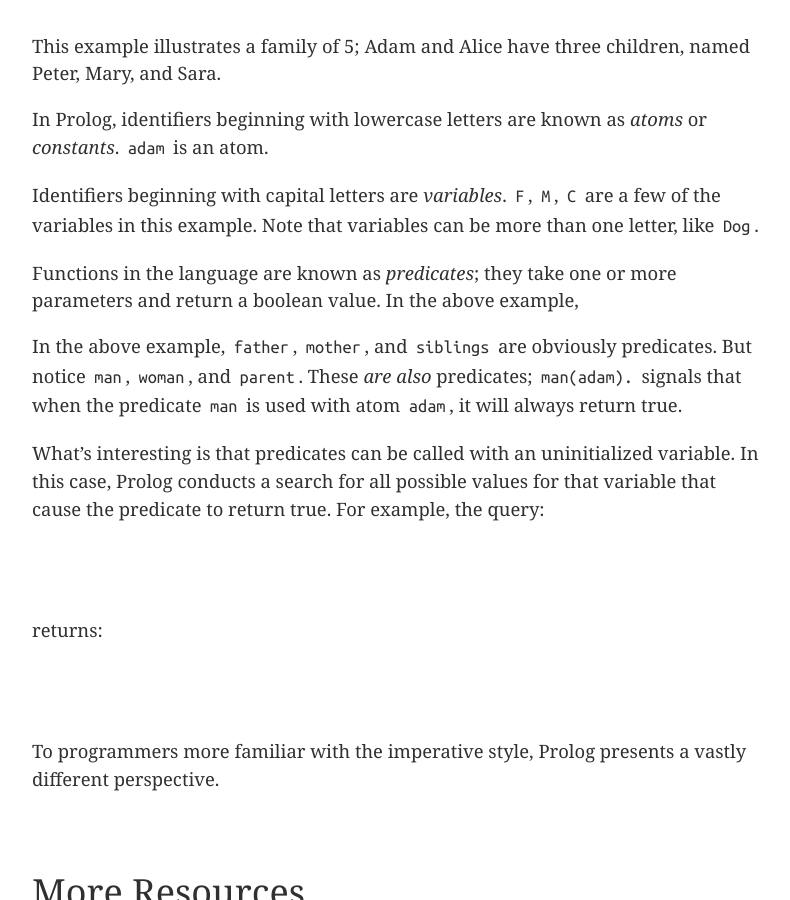
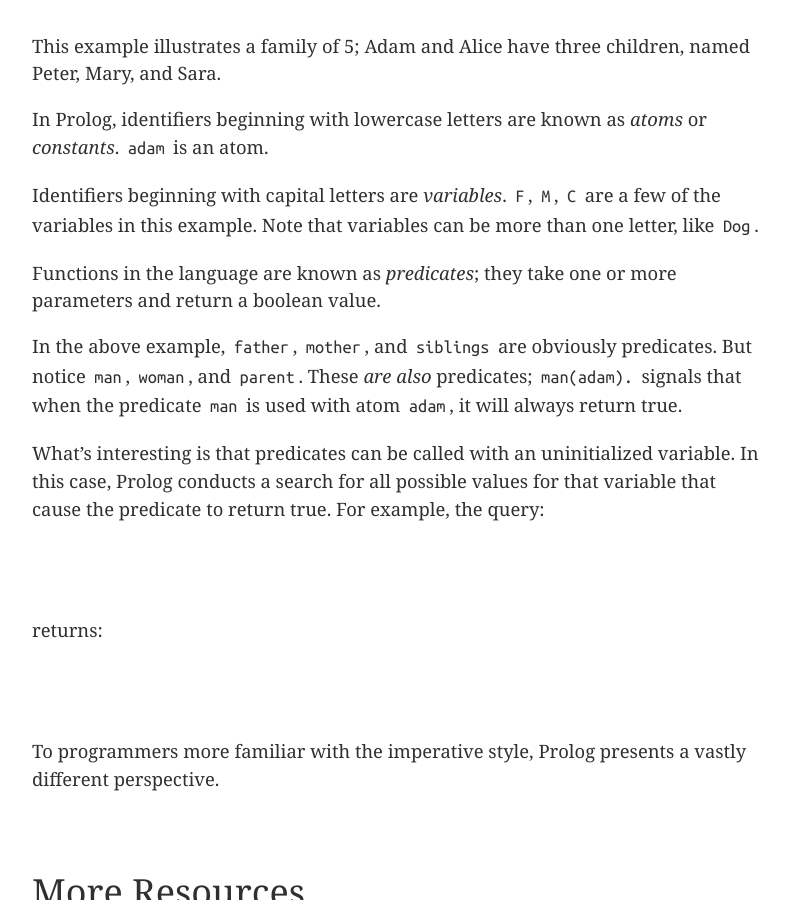
Before and after one commit to abstractOwl/abstractOwl.github.io, a Jekyll site: the page built from _posts/2014-01-28-adventures-in-prolog.md, in a window 1280 px wide and 900 px high, scrolled down 1054 px. Shown: the whole window, without its empty margins (240-1030 px from the left). Built offline with Jekyll 4.4.1, drawn with Linux system fonts in a browser that asks for light colours; comment, search, counter and statistics services are not loaded.

Commit message:
Fix typo in prolog blog post

```diff
--- a/_posts/2014-01-28-adventures-in-prolog.md
+++ b/_posts/2014-01-28-adventures-in-prolog.md
@@ -45,7 +45,7 @@
 letter, like `Dog`.
 
 Functions in the language are known as *predicates*; they take one or more
-parameters and return a boolean value. In the above example,
+parameters and return a boolean value.
 
 In the above example, `father`, `mother`, and `siblings` are obviously
 predicates. But notice `man`, `woman`, and `parent`. These *are also*
```
